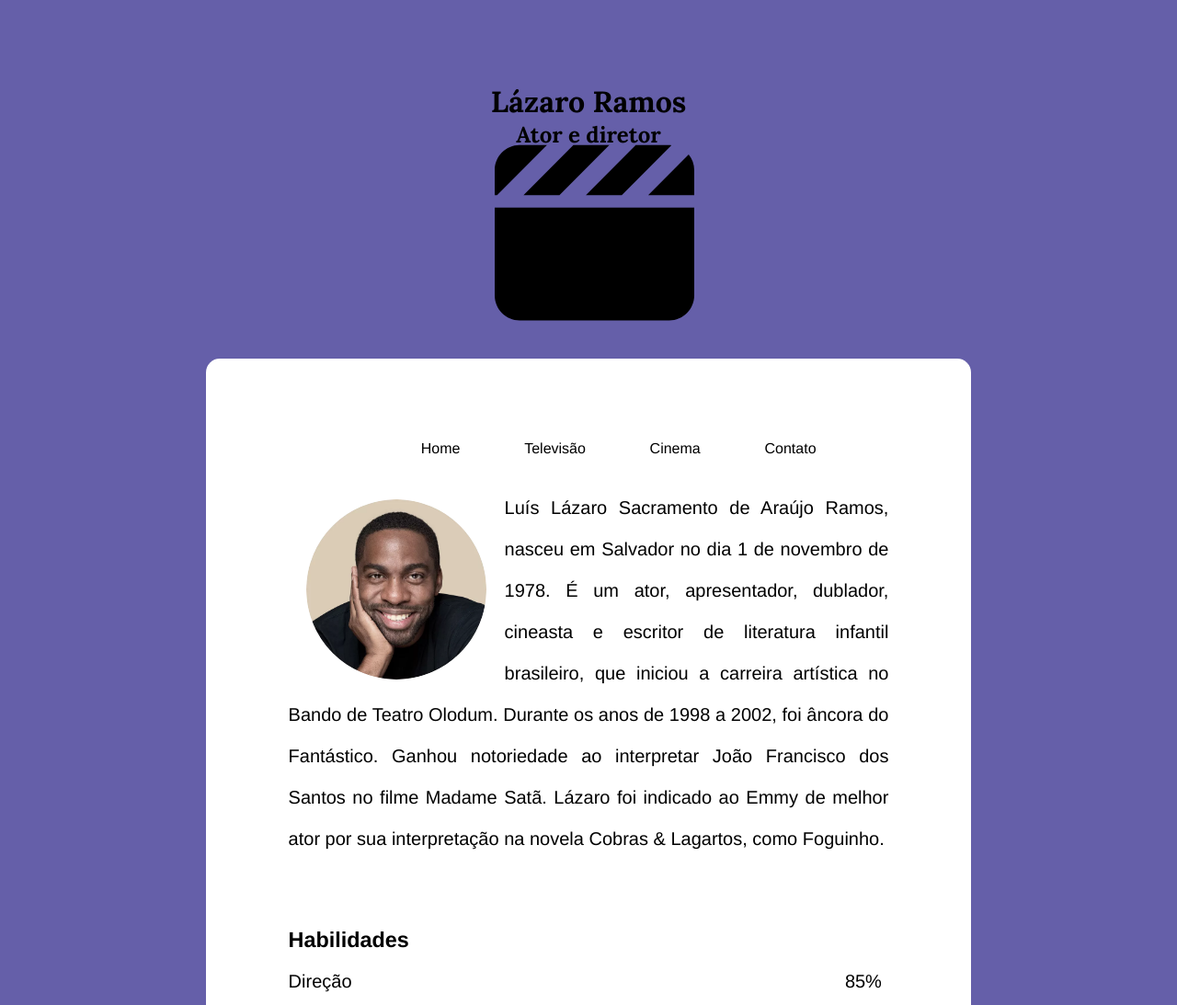
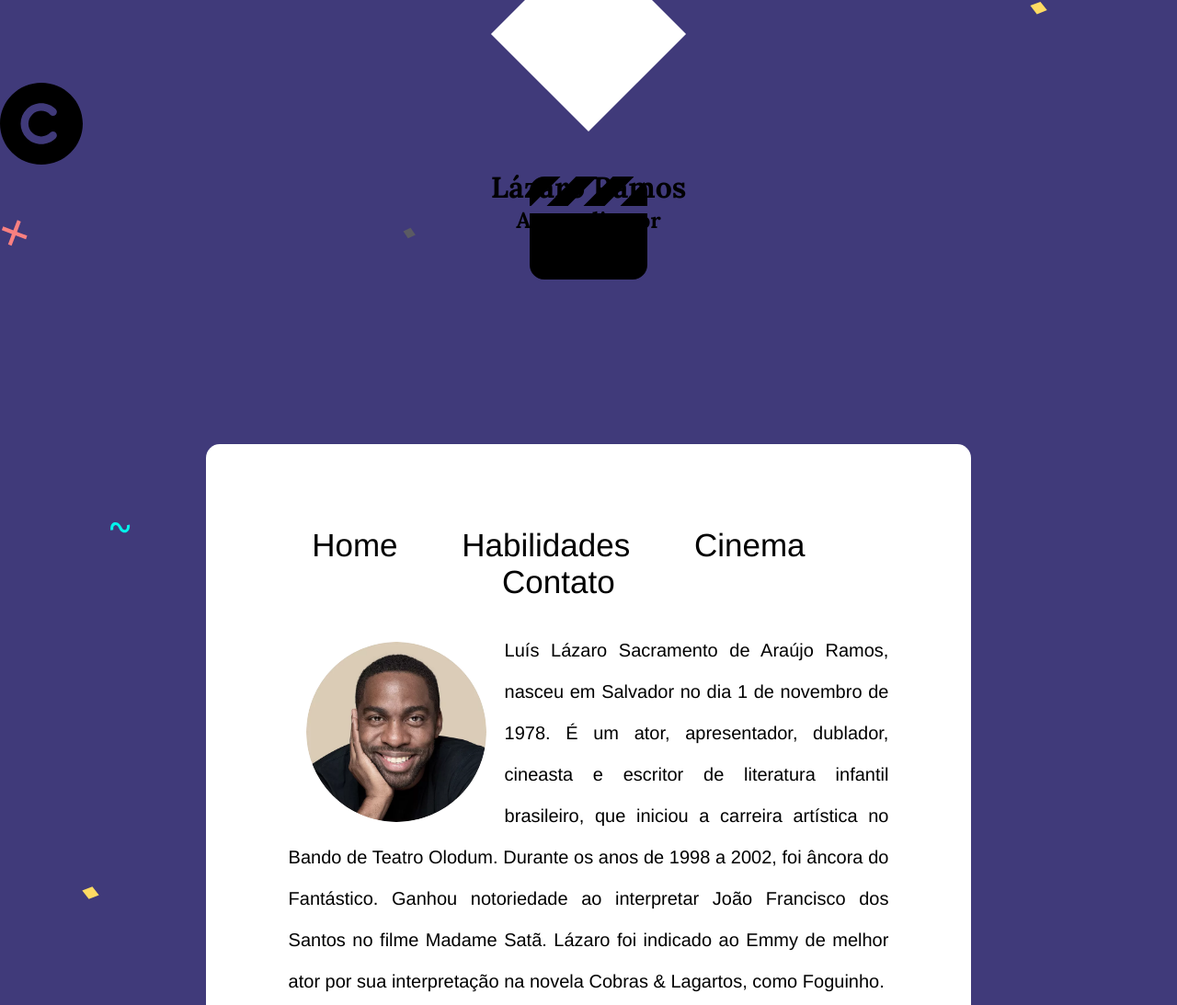
Before and after one commit to Gabriels999/D2.5, a plain HTML site: page index.html in a window 1280 px wide. Shown: the top 1093 px of the page at 92% size. Drawn offline with Linux system fonts and the light colour scheme.

Commit message:
Finishing the triangle on top

```diff
--- a/index.html
+++ b/index.html
@@ -14,7 +14,11 @@
     <title>Lázaro Ramos</title>
   </head>
   <body>
-    <div class="ext-text">
+    <span class="logo"
+      ><img class="logoimg" src="./copyright-solid.svg" alt=""
+    /></span>
+    <div class="triang"></div>
+    <div id="start" class="ext-text">
       <img src="./clapperboard-solid.svg" alt="" />
       <h1>Lázaro Ramos</h1>
       <h2>Ator e diretor</h2>
@@ -22,7 +26,7 @@
     <div class="container">
       <ul class="navbar">
         <li><a href="#home">Home</a></li>
-        <li><a href="#televisao">Televisão</a></li>
+        <li><a href="#habilidades">Habilidades</a></li>
         <li><a href="#cinema">Cinema</a></li>
         <li><a href="#contato">Contato</a></li>
       </ul>
@@ -80,6 +84,11 @@
             foguinho@bol.com.br
             <div>4002-8922</div>
           </div>
+          <div class="upbtn">
+            <a href="#start">
+              <img class="up" src="./circle-arrow-up.svg" alt="" />
+            </a>
+          </div>
         </div>
       </div>
     </div>
--- a/style.css
+++ b/style.css
@@ -1,17 +1,36 @@
+:root {
+  --cor: #403a7a;
+}
 * {
   margin: 0;
   padding: 0;
   scroll-behavior: smooth;
 }
 body {
-  background-color: #655fa9;
+  background-color: var(--cor);
   font-family: "Lora", serif;
   padding-top: 7%;
   padding-bottom: 10%;
+  background-image: url(./bg.svg);
+  background-repeat: no-repeat;
+  background-size: cover;
 }
 a {
   text-decoration: none;
   color: black;
+}
+
+.logoimg {
+  width: 7%;
+}
+.triang {
+  background-color: #fff;
+  height: 150px;
+  width: 150px;
+  float: right;
+  margin-right: 50%;
+  transform: translateX(50%) rotate(45deg);
+  margin-top: -128px;
 }
 .ext-text {
   text-align: center;
@@ -20,10 +39,10 @@ a {
   clip-path: inset(0);
 }
 .ext-text > img {
-  width: 17%;
+  width: 10%;
   position: fixed;
-  top: 18%;
-  left: 42%;
+  top: 23%;
+  left: 45%;
 }
 .container {
   background-color: white;
@@ -44,8 +63,15 @@ a {
 }
 .navbar > li {
   display: inline-block;
-  margin-left: 10%;
+  font-size: 35px;
+  border-radius: 10%;
+  margin-right: 10%;
 }
+.navbar > li:hover {
+  border-bottom: 2px solid var(--cor);
+  box-shadow: 0 0 1em var(--cor);
+}
+
 .pres-text {
   font-size: 20px;
 }
@@ -76,7 +102,7 @@ a {
   text-align: end;
 }
 progress {
-  accent-color: #655fa9;
+  accent-color: var(--cor);
   display: block;
   width: 100%;
 }
@@ -86,20 +112,27 @@ progress {
   border-radius: 10px;
 }
 .movie {
-  filter: grayscale(0.4);
+  filter: grayscale(90%);
 }
 .movie:hover {
   filter: grayscale(0.1);
 }
 .card {
-  background-color: #655fa9;
+  background-color: var(--cor);
   height: 45%;
   height: 115px;
   border-radius: 10px;
   text-align: center;
-  padding-top: 10%;
+  padding-top: 5%;
   color: white;
 }
 .card > h3 {
   margin-top: 0%;
 }
+.up {
+  width: 10%;
+  margin-top: 15%;
+}
+.upbtn {
+  text-align: center;
+}
```
Also changed, not shown: arrow-up.svg (added), bg.svg (added), circle-arrow-up.svg (added), copyright-solid.svg (added), hex.png (added).
